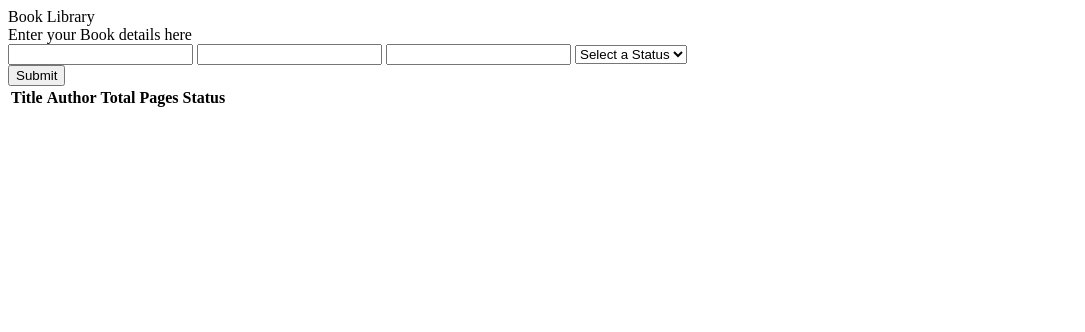
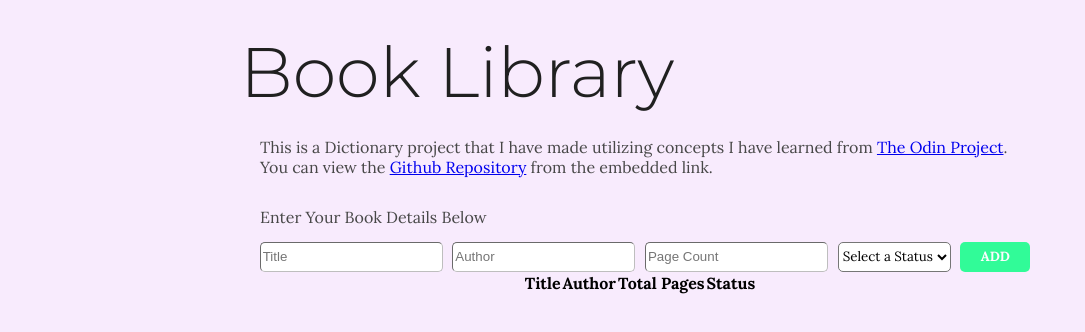
Before and after one commit to Alexk1208/Book-Library, a plain HTML site: page index.html in a window 1280 px wide. Shown: the whole page, without its empty margins (0-1085 px from the left). Drawn offline with Linux system fonts and the light colour scheme.

Commit message:
Added css styles to title and added extra detail to body text. Create a new div to fit buttons and make it easier to style with

```diff
--- a/index.html
+++ b/index.html
@@ -1,31 +1,42 @@
 <html>
     <head>
         <link rel="stylesheet" href="style.css">
+        <link href="https://fonts.googleapis.com/css?family=Quicksand:300,500" rel="stylesheet">
+        <link href="https://fonts.googleapis.com/css?family=Lora:400,700|Montserrat:300" rel="stylesheet">
     </head>
-    <header>
-        <div>Book Library</div>
-    </header>
     <body>
-        <div id = 'inputInfo'>Enter your Book details here</div>
+        <div id = 'entireBlock'>
+            <h1>
+                <div id = "libTitle">Book Library</div>
+            </h1>
+            <div id = 'inputInfo'>This is a Dictionary project that I have made utilizing concepts I have learned from
+                <a href = 'www.theodinproject.com'>The Odin Project</a>.
+                <br>
+                You can view the
+                <a href = 'https://github.com/akirakami8/Book-Library'>Github Repository</a>
+                from the embedded link.
+            </div>
+            <div id = 'enterBookText'>Enter Your Book Details Below</div>
             <div id = 'enterInfo'>
-            <input type="text" class = 'bookInput' id = 'titleInput'></input>
-            <input type="text" class = 'bookInput' id = 'authorInput'></input>
-            <input type="text" class = 'bookInput' id = 'pageInput'></input>
+                <input type="text" class = 'bookInput' id = 'titleInput' placeholder="Title"></input>
+                <input type="text" class = 'bookInput' id = 'authorInput' placeholder="Author"></input>
+                <input type="text" class = 'bookInput' id = 'pageInput' placeholder="Page Count"></input>
                 <select id = 'readSelect'>
                     <option value = 'default'>Select a Status</option>
                     <option value = 'read'>Read</option>
                     <option value = 'notread'>Not Read</option>
                 </select>
+                <button id = 'newBookButton'>ADD</button>
             </div>
-        <button id = 'newBookButton'>Submit</button>
             <table id = 'library'>
                 <tr>
-                <th>Title</th>
-                <th>Author</th>
-                <th>Total Pages</th>
-                <th>Status</th>
+                    <th class = "titleHeader">Title</th>
+                    <th class = "titleHeader">Author</th>
+                    <th class = "titleHeader">Total Pages</th>
+                    <th class = "titleHeader">Status</th>
                 </tr>
             </table>
+        </div>
     </body>
     <script src="script.js"></script>
 </html>
--- a/script.js
+++ b/script.js
@@ -14,11 +14,15 @@ function addBookToLib(){
     let pageNumber = document.getElementById('pageInput').value;
     let newRead = document.getElementById('readSelect').value;
     if(newTitle === '' || newAuthor === '' || pageNumber === '' || newRead === 'default'){
-        return alert('Please Fill in All Details!')
+        return alert('Please Fill in All Details!');
     }
+    else if(isNaN(pageNumber)){
+        return alert('Please add a valid page count');
+    };
     let newBook = new Book(newTitle, newAuthor, pageNumber, newRead);
     myLib.push(newBook);
 }
+
 function removeTextFromInput(){
     document.getElementById('titleInput').value = '';
     document.getElementById('authorInput').value = '';
--- a/style.css
+++ b/style.css
@@ -0,0 +1,90 @@
+html{
+    background-color: rgb(248, 235, 253);
+}
+
+body{
+    display: flex;
+    justify-content: center;
+    font-family: 'Lora', serif;
+}
+
+#entireBlock{
+    width: 800px;
+    color: rgb(71, 71, 71);
+}
+
+#libTitle{
+    font-family: 'Montserrat', sans-serif;
+    font-size: 70px;
+    font-weight: 500;
+    color: rgb(32, 32, 32);
+    text-align: left;
+
+}
+
+#enterBookText{
+    padding-bottom: 15px;
+    padding-left: 20px;
+}
+
+#inputInfo{
+    padding-bottom:  30px;
+    padding-left: 20px;
+}
+
+#enterInfo{
+    display: flex;
+    justify-content: space-evenly;
+    padding-left: 10px;
+}
+
+.bookInput{
+    height: 30px;
+    border-radius: 5px;
+    border-width: 1px;
+    outline: rgb(169, 250, 164);
+    border-color: rgb(190, 190, 190);
+    box-shadow: none;
+}
+#readSelect{
+    font-family: 'Lora', serif;
+    height: 30px;
+    border-radius: 5px;
+    border-width: 1px;
+    background-color: white;
+    outline: none;
+}
+
+#newBookButton{
+    width: 70px;
+    font-family: 'Lora', serif;
+    border: none;
+    opacity: 0.8;
+    background-color: rgb(0, 255, 128);
+    border-radius: 5px;
+    color: white;
+    font-weight: 900;
+}
+
+#newBookButton:hover{
+    opacity: 1;
+}
+
+#library{
+    border-collapse: collapse;
+    display: flex;
+    justify-content: space-evenly;
+}
+tr{
+    border: solid;
+    border-width: 0.5px 0;
+    border-color: rgb(190, 190, 190);
+    display: flex;
+    justify-content: space-evenly;
+}
+tr:first-child{
+    border-top: none;
+}
+tr:last-child{
+    border-bottom: none;
+}
```
Lines whose indentation alone changed are shown as unchanged.
